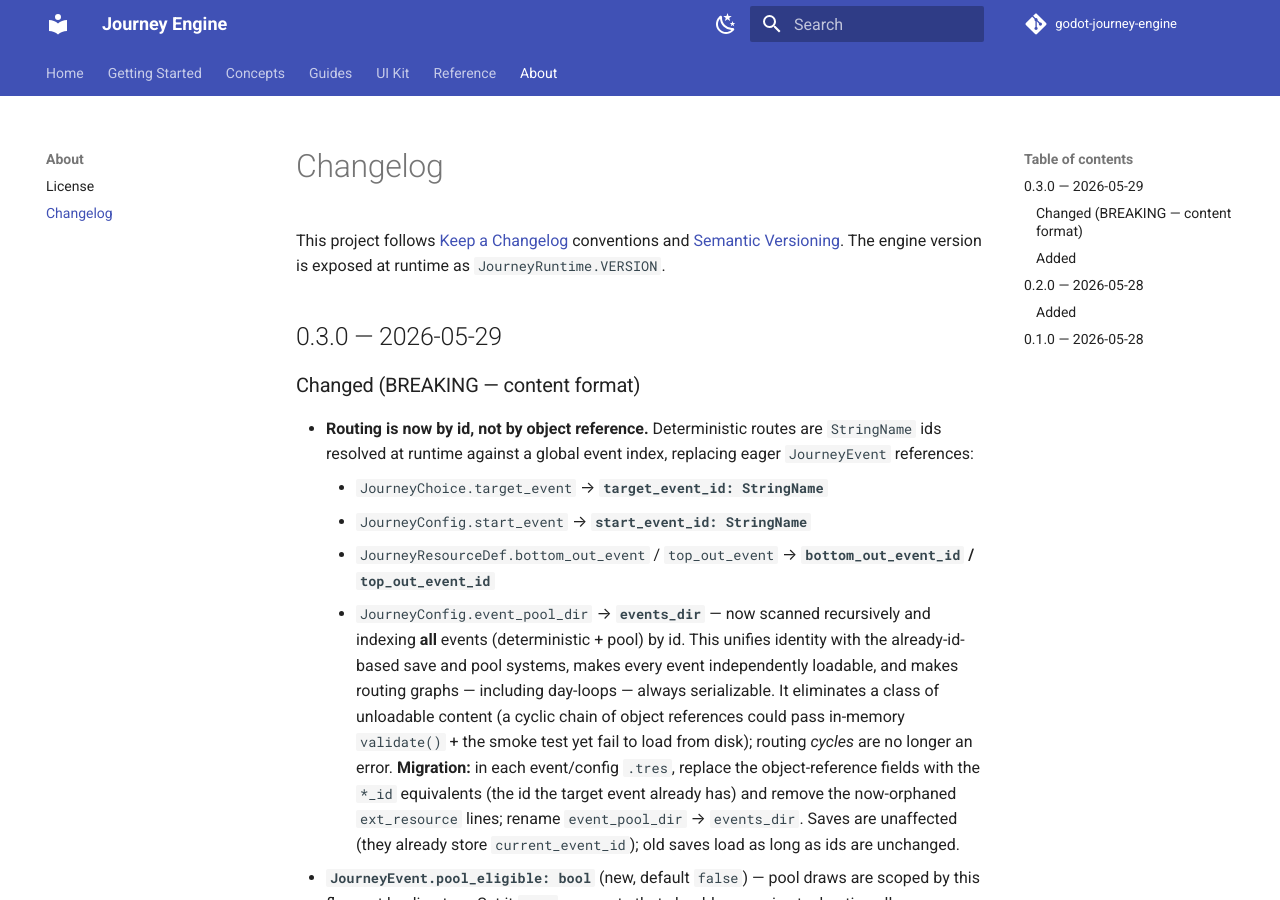
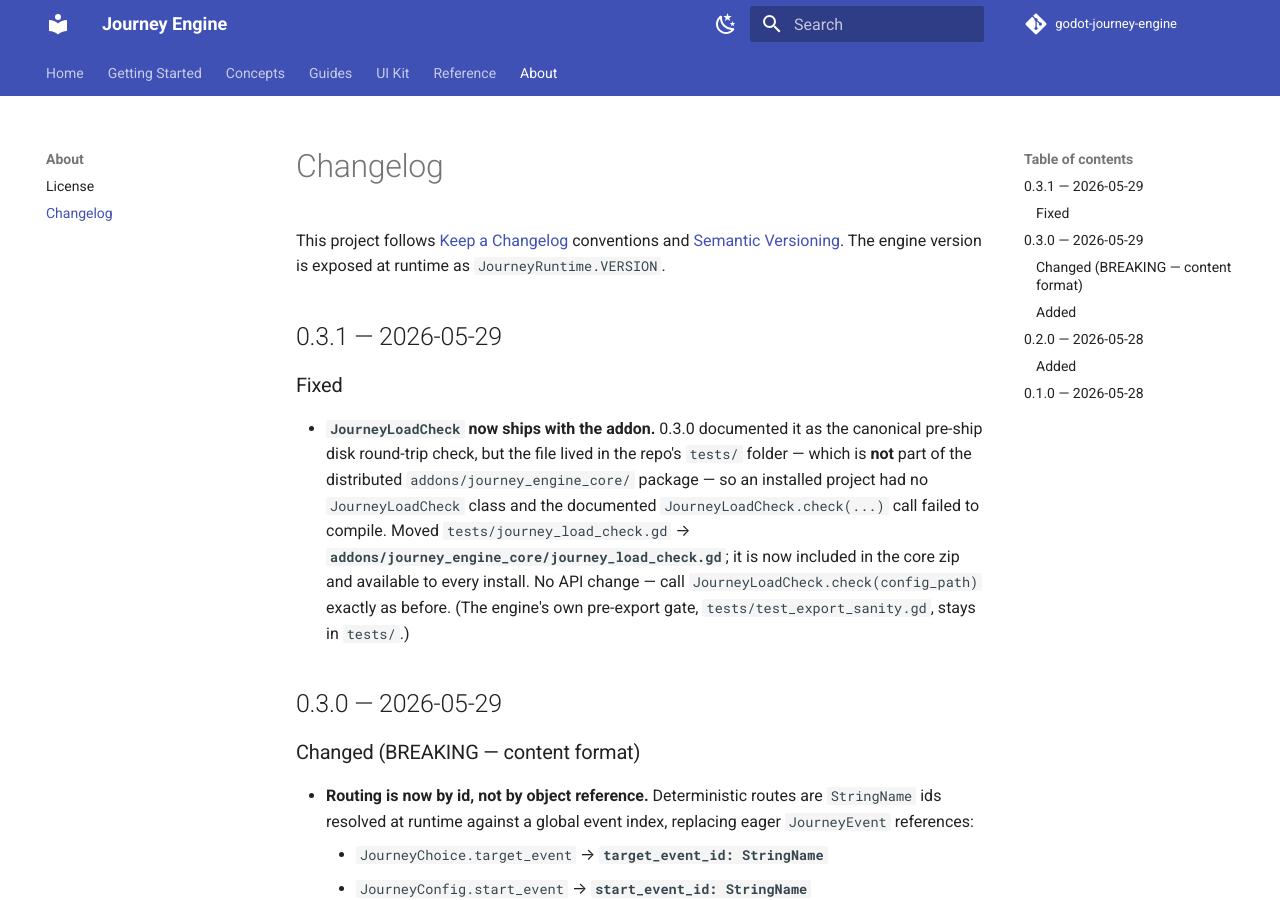
Before and after one commit to thetimothyp/godot-journey-engine, an MkDocs documentation site: the page built from docs/about/changelog.md, in a window 1280 px wide and 900 px high. Built offline with MkDocs 1.6.1 and Material for MkDocs 9.7.7, drawn with Linux system fonts in a browser that asks for light colours; comment, search, counter and statistics services are not loaded.

Commit message:
release: 0.3.1 — ship JourneyLoadCheck in the addon
JourneyLoadCheck was documented across 7 docs pages in 0.3.0 as the
canonical pre-ship disk round-trip check, but it lived in tests/ — which
is not part of the distributed addons/journey_engine_core/ package. An
installed project therefore had no JourneyLoadCheck class and the
documented JourneyLoadCheck.check(...) call failed to compile.

- Move tests/journey_load_check.gd -> addons/journey_engine_core/. It is
  self-contained (deps JourneyConfig + JourneyEventIndex already ship) and
  pure inspection, so it belongs in the addon. No API change.
- Bump VERSION const + plugin.cfg to 0.3.1; add changelog 0.3.1 section.
- Update doc path references (validation, api) and the test_export_sanity
  comment from tests/ to the new addon path; fix api VERSION text to 0.3.1.
- The engine's own pre-export gate (tests/test_export_sanity.gd) stays in
  tests/ — it is a dev harness, not shipped API.

```diff
--- a/docs/about/changelog.md
+++ b/docs/about/changelog.md
@@ -3,6 +3,21 @@
 This project follows [Keep a Changelog](https://keepachangelog.com/) conventions
 and [Semantic Versioning](https://semver.org/). The engine version is exposed at
 runtime as `JourneyRuntime.VERSION`.
+
+## 0.3.1 — 2026-05-29
+
+### Fixed
+
+- **`JourneyLoadCheck` now ships with the addon.** 0.3.0 documented it as the
+  canonical pre-ship disk round-trip check, but the file lived in the repo's
+  `tests/` folder — which is **not** part of the distributed
+  `addons/journey_engine_core/` package — so an installed project had no
+  `JourneyLoadCheck` class and the documented `JourneyLoadCheck.check(...)` call
+  failed to compile. Moved `tests/journey_load_check.gd` →
+  **`addons/journey_engine_core/journey_load_check.gd`**; it is now included in the
+  core zip and available to every install. No API change — call
+  `JourneyLoadCheck.check(config_path)` exactly as before. (The engine's own
+  pre-export gate, `tests/test_export_sanity.gd`, stays in `tests/`.)
 
 ## 0.3.0 — 2026-05-29
 
```
Also changed, not shown: docs/guides/validation.md (+2 -2 lines), docs/reference/api.md (+3 -3 lines), 7 other files.
